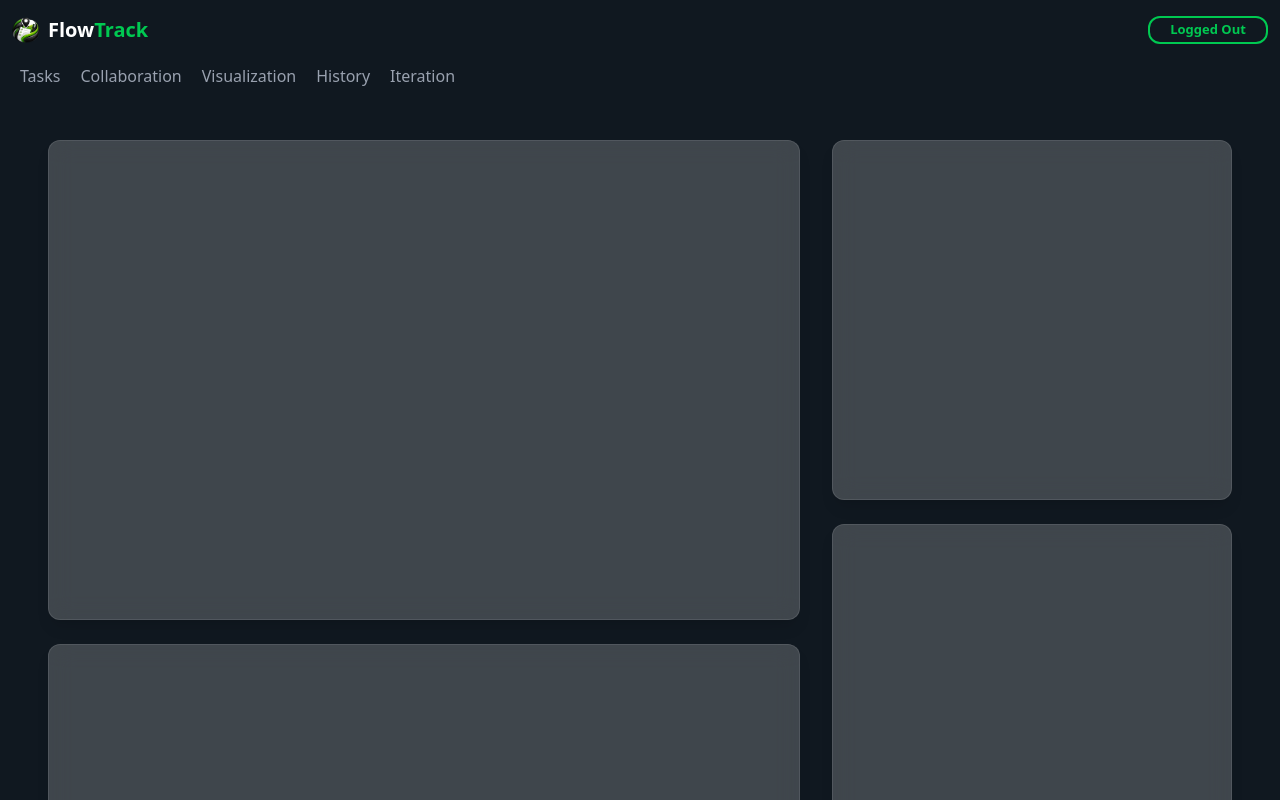
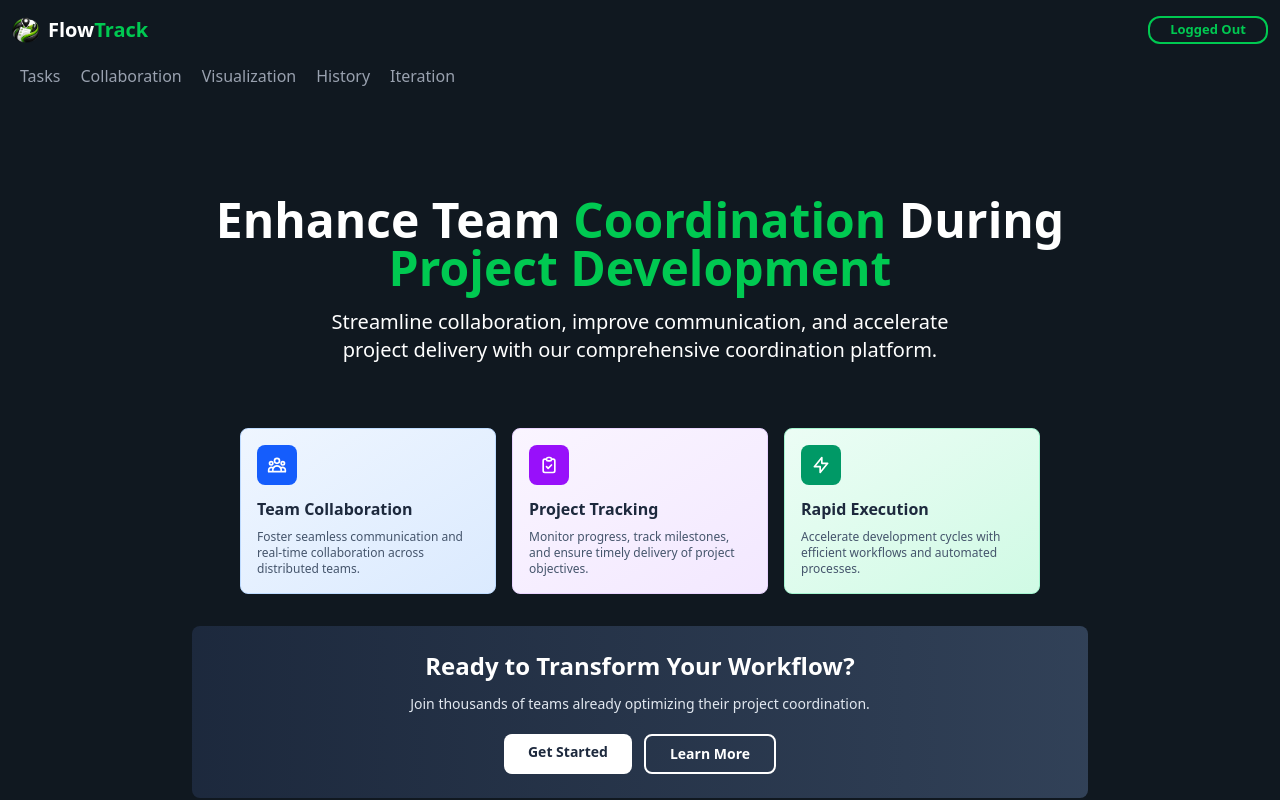
Before and after one commit to Samrat-Deula7/FlowTrack, a React (Vite) app in the folder Frontend/: page / in a window 1280 px wide. Shown: the top 800 px of the page. Built offline with nearby package versions, Linux system fonts and the light colour scheme.

Commit message:
Adding to home page Ui in after logged in page

```diff
--- a/Frontend/src/AfterLoggedIn.tsx
+++ b/Frontend/src/AfterLoggedIn.tsx
@@ -1,10 +1,12 @@
 import Nav from "./AfterLoggedInComponents/Nav";
+import Hero from "./AfterLoggedInComponents/Hero";
 import Footer from "./Footer";
 
 function AfterLoggedIn() {
   return (
     <>
       <Nav />
+      <Hero />
       <div className="w-full min-h-screen px-4 sm:px-6 md:px-8 lg:px-10 xl:px-12 py-6 sm:py-8 md:py-10 lg:py-12">
         <div className="flex flex-col lg:flex-row justify-center items-center lg:items-start gap-4 sm:gap-5 md:gap-6 lg:gap-8 max-w-[90rem] mx-auto">
           <div className="flex flex-col gap-4 sm:gap-5 md:gap-6 w-full lg:flex-1 lg:max-w-4xl">
--- /dev/null
+++ b/Frontend/src/AfterLoggedInComponents/Hero.tsx
@@ -0,0 +1,118 @@
+import React from "react";
+
+const Hero: React.FC = () => {
+  return (
+    <div className="min-h-screen  flex items-start justify-center mt-26">
+      <div className="max-w-4xl w-full">
+        <div className="text-center mb-16">
+          <h1 className="text-5xl font-bold text-white mb-4">
+            Enhance Team <span className="text-green-500">Coordination</span>{" "}
+            During{" "}
+            <span className="text-green-500">Project Development</span>
+          </h1>
+          <p className="text-xl text-white max-w-2xl mx-auto">
+            Streamline collaboration, improve communication, and accelerate
+            project delivery with our comprehensive coordination platform.
+          </p>
+        </div>
+
+        <div className="flex flex-row gap-4 mb-8 justify-center">
+          <div className="bg-gradient-to-br from-blue-50 to-blue-100 rounded-lg p-4 border border-blue-200 w-64">
+            <div className="w-10 h-10 bg-blue-600 rounded-lg flex items-center justify-center mb-3">
+              <svg
+                className="w-5 h-5 text-white"
+                fill="none"
+                stroke="currentColor"
+                viewBox="0 0 24 24"
+              >
+                <path
+                  strokeLinecap="round"
+                  strokeLinejoin="round"
+                  strokeWidth={2}
+                  d="M17 20h5v-2a3 3 0 00-5.356-1.857M17 20H7m10 0v-2c0-.656-.126-1.283-.356-1.857M7 20H2v-2a3 3 0 015.356-1.857M7 20v-2c0-.656.126-1.283.356-1.857m0 0a5.002 5.002 0 019.288 0M15 7a3 3 0 11-6 0 3 3 0 016 0zm6 3a2 2 0 11-4 0 2 2 0 014 0zM7 10a2 2 0 11-4 0 2 2 0 014 0z"
+                />
+              </svg>
+            </div>
+            <h3 className="text-base font-semibold text-slate-800 mb-2">
+              Team Collaboration
+            </h3>
+            <p className="text-xs text-slate-600">
+              Foster seamless communication and real-time collaboration across
+              distributed teams.
+            </p>
+          </div>
+
+          <div className="bg-gradient-to-br from-purple-50 to-purple-100 rounded-lg p-4 border border-purple-200 w-64">
+            <div className="w-10 h-10 bg-purple-600 rounded-lg flex items-center justify-center mb-3">
+              <svg
+                className="w-5 h-5 text-white"
+                fill="none"
+                stroke="currentColor"
+                viewBox="0 0 24 24"
+              >
+                <path
+                  strokeLinecap="round"
+                  strokeLinejoin="round"
+                  strokeWidth={2}
+                  d="M9 5H7a2 2 0 00-2 2v12a2 2 0 002 2h10a2 2 0 002-2V7a2 2 0 00-2-2h-2M9 5a2 2 0 002 2h2a2 2 0 002-2M9 5a2 2 0 012-2h2a2 2 0 012 2m-6 9l2 2 4-4"
+                />
+              </svg>
+            </div>
+            <h3 className="text-base font-semibold text-slate-800 mb-2">
+              Project Tracking
+            </h3>
+            <p className="text-xs text-slate-600">
+              Monitor progress, track milestones, and ensure timely delivery of
+              project objectives.
+            </p>
+          </div>
+
+          <div className="bg-gradient-to-br from-emerald-50 to-emerald-100 rounded-lg p-4 border border-emerald-200 w-64">
+            <div className="w-10 h-10 bg-emerald-600 rounded-lg flex items-center justify-center mb-3">
+              <svg
+                className="w-5 h-5 text-white"
+                fill="none"
+                stroke="currentColor"
+                viewBox="0 0 24 24"
+              >
+                <path
+                  strokeLinecap="round"
+                  strokeLinejoin="round"
+                  strokeWidth={2}
+                  d="M13 10V3L4 14h7v7l9-11h-7z"
+                />
+              </svg>
+            </div>
+            <h3 className="text-base font-semibold text-slate-800 mb-2">
+              Rapid Execution
+            </h3>
+            <p className="text-xs text-slate-600">
+              Accelerate development cycles with efficient workflows and
+              automated processes.
+            </p>
+          </div>
+        </div>
+
+        <div className="bg-gradient-to-r from-slate-800 to-slate-700 rounded-lg p-6 text-center">
+          <h2 className="text-2xl font-bold text-white mb-3">
+            Ready to Transform Your Workflow?
+          </h2>
+          <p className="text-slate-200 mb-5 text-sm">
+            Join thousands of teams already optimizing their project
+            coordination.
+          </p>
+          <div className="flex gap-3 justify-center">
+            <div className="bg-white text-slate-800 px-6 py-2 rounded-lg font-semibold hover:bg-slate-100 transition-colors cursor-pointer text-sm">
+              Get Started
+            </div>
+            <div className="bg-transparent border-2 border-white text-white px-6 py-2 rounded-lg font-semibold hover:bg-white hover:text-slate-800 transition-colors cursor-pointer text-sm">
+              Learn More
+            </div>
+          </div>
+        </div>
+      </div>
+    </div>
+  );
+};
+
+export default Hero;
```
